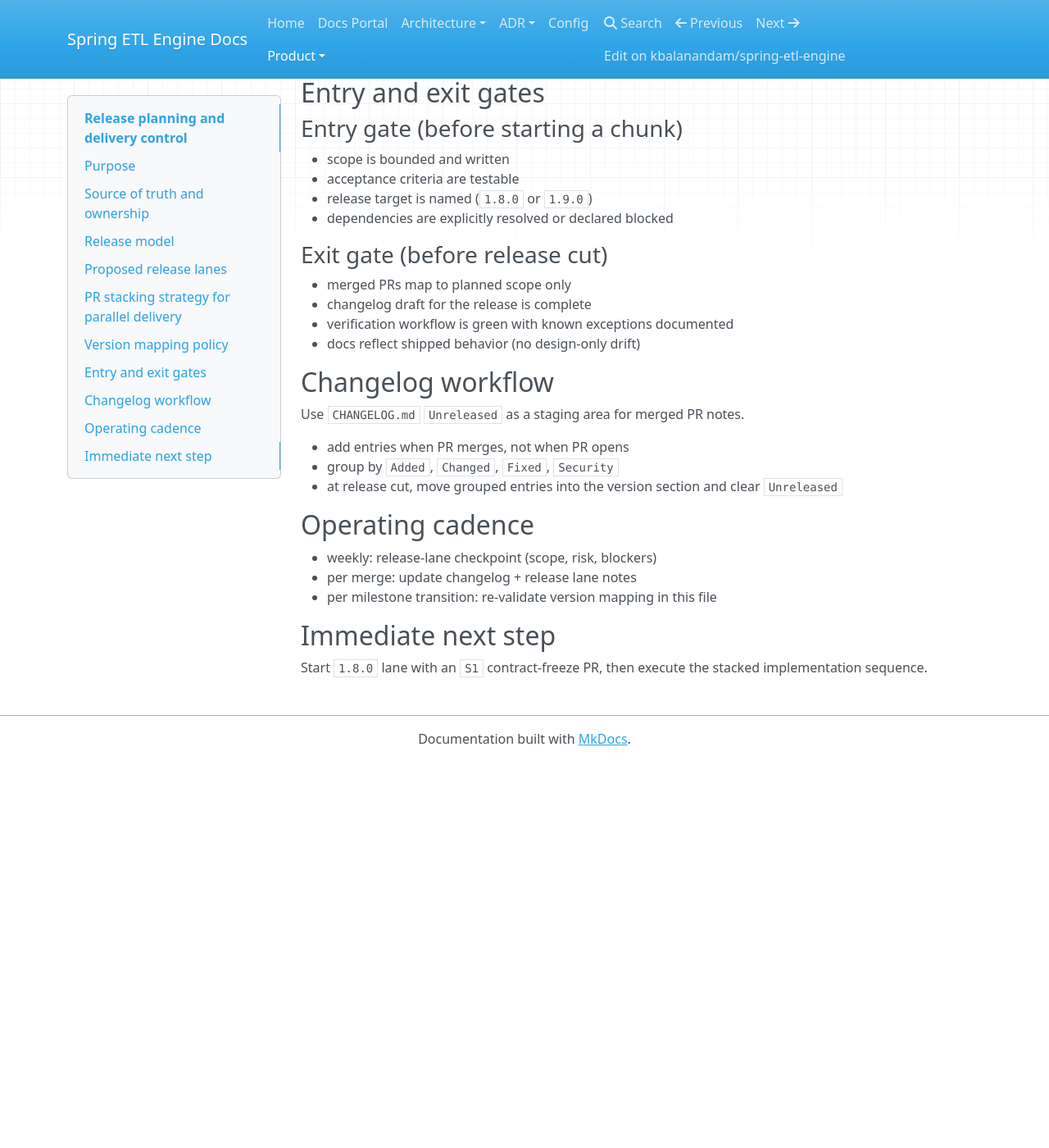
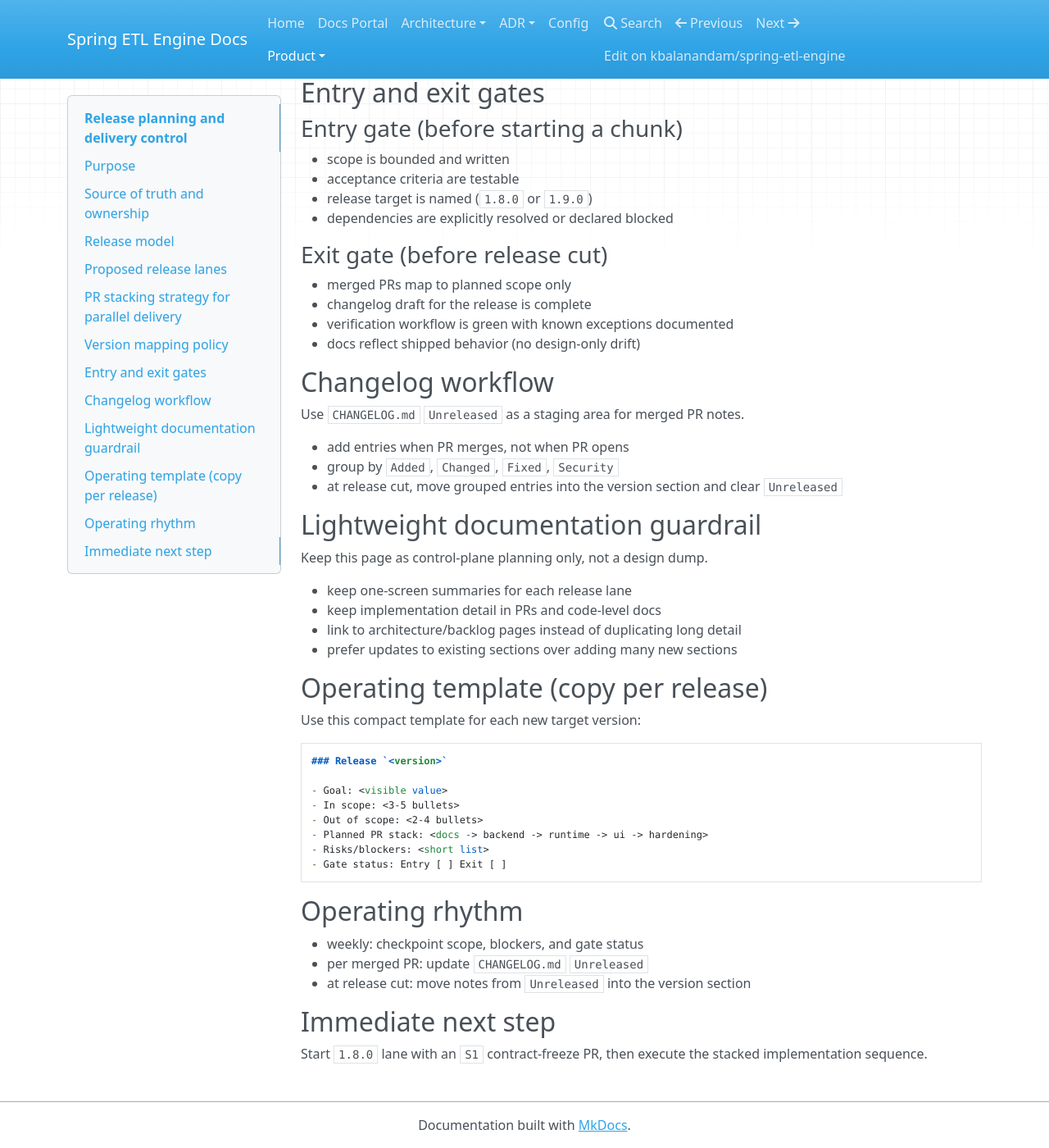
Before and after one commit to kbalanandam/spring-etl-engine, an MkDocs documentation site: the page built from docs/product/release-planning-and-delivery-control.md, in a window 1280 px wide and 1400 px high, scrolled down 2135 px. Shown: the whole window at 82% size. Built offline with MkDocs 1.6.1, drawn with Linux system fonts in a browser that asks for light colours; nearby versions of some CDN libraries; before the commit the page ends 3064 px from its top, so only the background shows below that.

Commit message:
docs(product): keep release planning lightweight with reusable template

````diff
--- a/docs/product/release-planning-and-delivery-control.md
+++ b/docs/product/release-planning-and-delivery-control.md
@@ -115,11 +115,35 @@ Use `CHANGELOG.md` `Unreleased` as a staging area for merged PR notes.
 - group by `Added`, `Changed`, `Fixed`, `Security`
 - at release cut, move grouped entries into the version section and clear `Unreleased`
 
-## Operating cadence
+## Lightweight documentation guardrail
 
-- weekly: release-lane checkpoint (scope, risk, blockers)
-- per merge: update changelog + release lane notes
-- per milestone transition: re-validate version mapping in this file
+Keep this page as control-plane planning only, not a design dump.
+
+- keep one-screen summaries for each release lane
+- keep implementation detail in PRs and code-level docs
+- link to architecture/backlog pages instead of duplicating long detail
+- prefer updates to existing sections over adding many new sections
+
+## Operating template (copy per release)
+
+Use this compact template for each new target version:
+
+```markdown
+### Release `<version>`
+
+- Goal: <visible value>
+- In scope: <3-5 bullets>
+- Out of scope: <2-4 bullets>
+- Planned PR stack: <docs -> backend -> runtime -> ui -> hardening>
+- Risks/blockers: <short list>
+- Gate status: Entry [ ] Exit [ ]
+```
+
+## Operating rhythm
+
+- weekly: checkpoint scope, blockers, and gate status
+- per merged PR: update `CHANGELOG.md` `Unreleased`
+- at release cut: move notes from `Unreleased` into the version section
 
 ## Immediate next step
 
````
